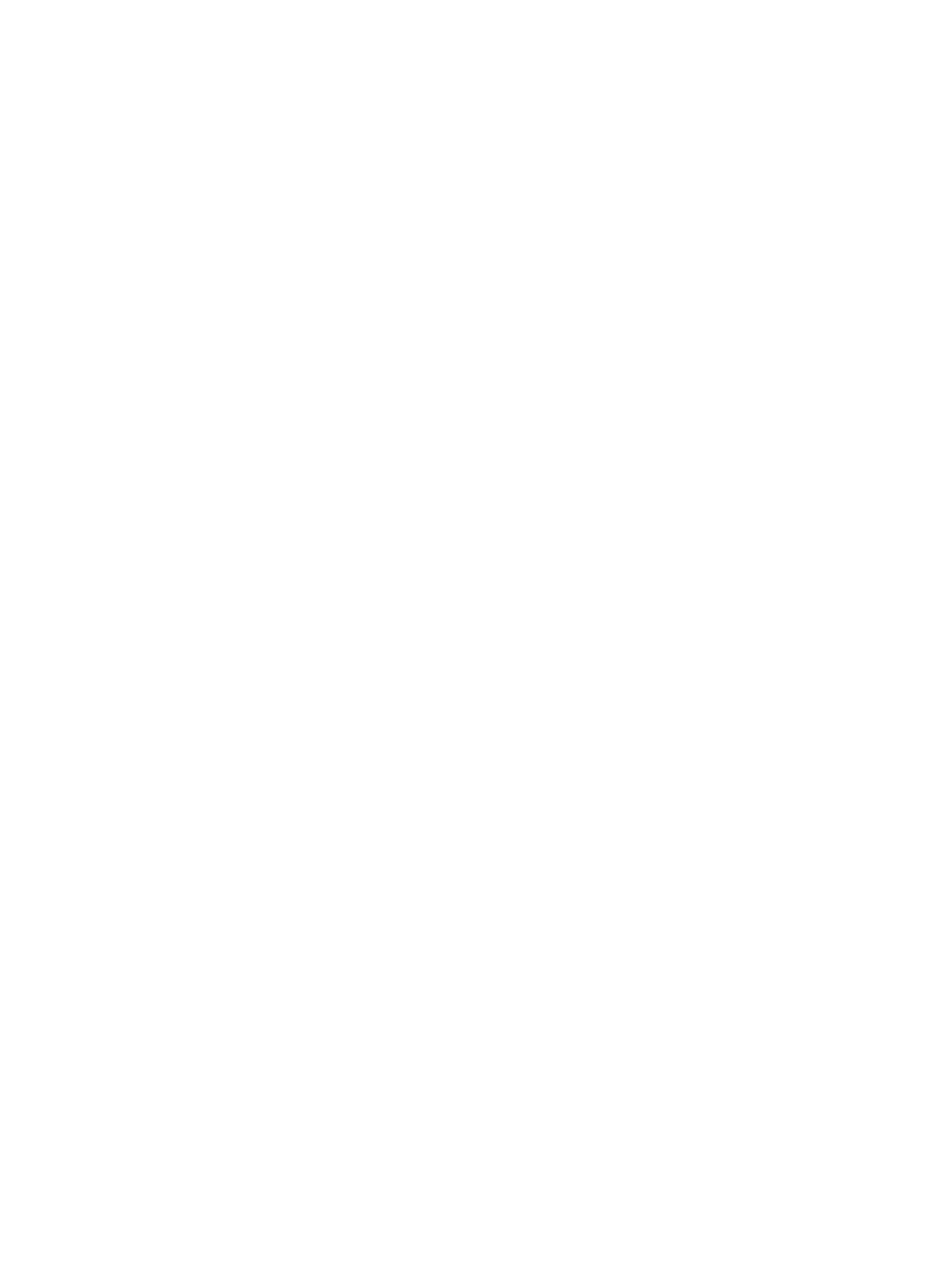
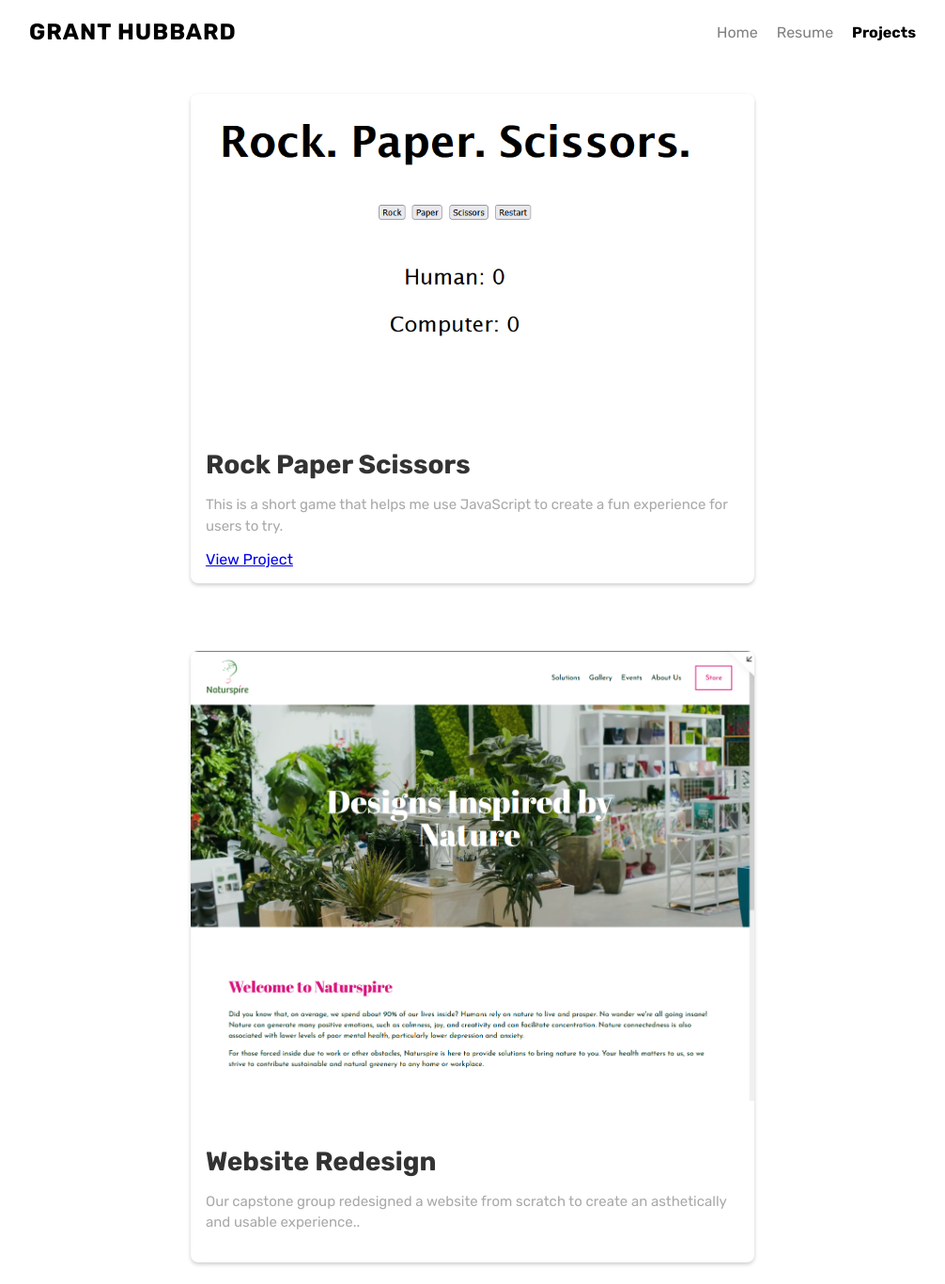
Before and after one commit to grnthubbard/Portfolio, a website: page webDesign.html in a window 1280 px wide. Shown: the whole page at 94% size, without its empty margins (137-1143 px from the left). Before the commit the page ends 800 px from the top, so only its background shows below. Drawn offline with Linux system fonts and the light colour scheme; a web font is replaced by a local one.

Commit message:
getting close to being done

```diff
--- a/webDesign.html
+++ b/webDesign.html
@@ -1,11 +1,56 @@
 <!DOCTYPE html>
-<html lang="en">
+<html>
 <head>
     <meta charset="UTF-8">
     <meta name="viewport" content="width=device-width, initial-scale=1.0">
-    <title>Document</title>
+    <title>Graphic Design</title>
+    <link rel="stylesheet" href="projects-style.css">
+    <link rel="preconnect" href="https://fonts.googleapis.com">
+    <link rel="preconnect" href="https://fonts.gstatic.com" crossorigin>
+    <link href="https://fonts.googleapis.com/css2?family=Cormorant+Garamond:ital,wght@0,300;0,400;0,500;0,600;0,700;1,300;1,400;1,500;1,600;1,700&family=DM+Serif+Text:ital@0;1&display=swap" rel="stylesheet">
+    <link rel="preconnect" href="https://fonts.googleapis.com">
+    <link rel="preconnect" href="https://fonts.gstatic.com" crossorigin>
+    <link href="https://fonts.googleapis.com/css2?family=Lexend:wght@500&family=Rubik:ital,wght@0,300..900;1,300..900&display=swap" rel="stylesheet">
 </head>
 <body>
 
+
+    <div id="navbar">
+        <li>GRANT HUBBARD</li>
+    <ul>
+        <li>
+            <a href="index.html">Home</a>
+        </li>
+        <li>
+            <a href="https://drive.google.com/file/d/1VUtwF4SdHAV0gvkp6LYubgNpgMm4GDb8/view?usp=sharing">Resume</a>
+        </li>
+        <li>
+            <a class="active" href="projects.html">Projects</a>
+        </li>
+    </ul>
+    </div>
+<body>
+    <div class="card-container">
+        <!-- Project Card -->
+        <div class="card">
+          <img src="images/project-images/rock.png" alt="Rock Paper Scissors" />
+          <div class="card-content">
+            <h3>Rock Paper Scissors</h3>
+            <p>This is a short game that helps me use JavaScript to create a fun experience for users to try.</p>
+            <a class="project-link" target="_blank" href="https://grnthubbard.github.io/Rock-Paper-Scissors/" target="_blank">View Project</a>
+          </div>
+        </div>
+      </div>
+      <div class="card-container">
+        <!-- Project Card -->
+        <div class="card">
+          <img src="images/project-images/naturspire.png" alt="Rock Paper Scissors" />
+          <div class="card-content">
+            <h3>Website Redesign</h3>
+            <p>Our capstone group redesigned a website from scratch to create an asthetically and usable experience..</p>
+
+          </div>
+        </div>
+      </div>
 </body>
 </html>
```
Also changed, not shown: projects.html (+9 -8 lines), images/project-images/naturspire.png (added), images/project-images/rock.png (added).
